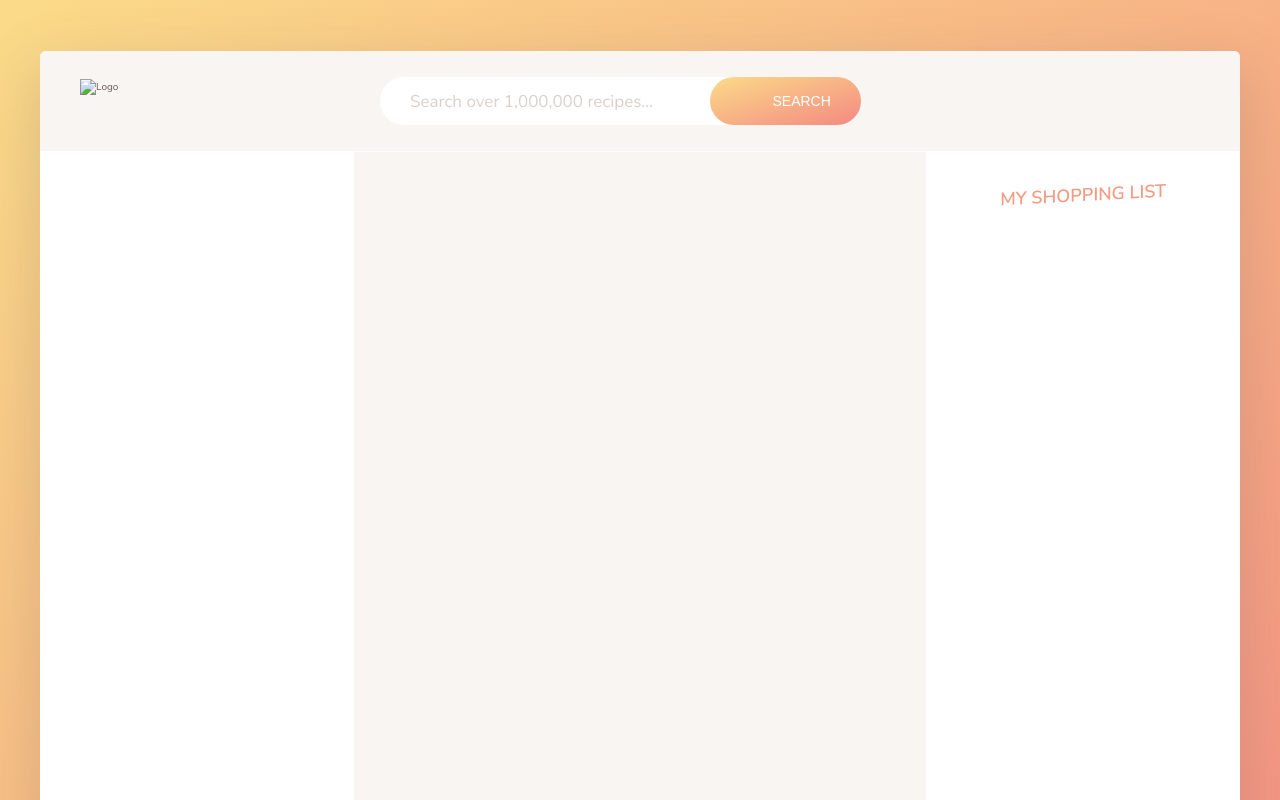
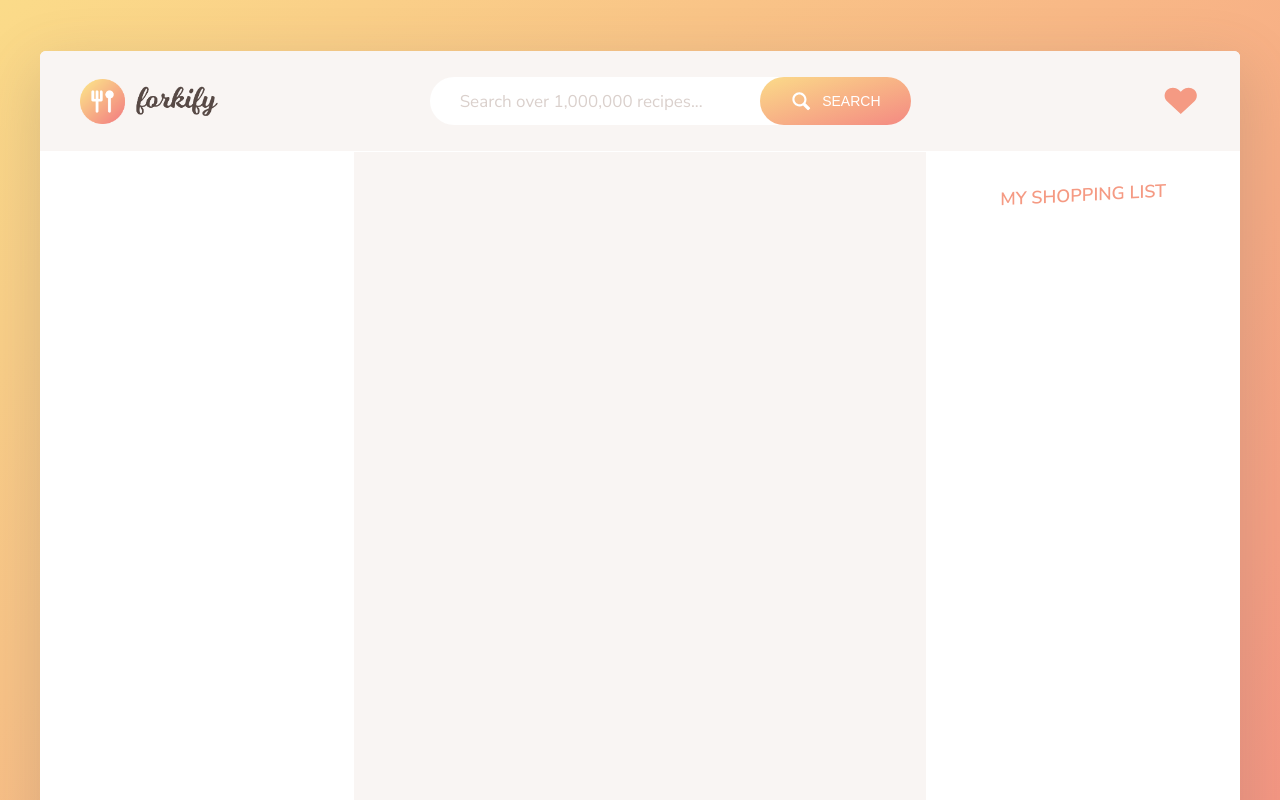
Before and after one commit to kkateli/Recipes_Web_Application, a plain HTML site: page src/index.html in a window 1280 px wide. Shown: the top 800 px of the page. Drawn offline with Linux system fonts and the light colour scheme.

Commit message:
Fix minor error of file locations

```diff
--- a/src/index.html
+++ b/src/index.html
@@ -6,20 +6,20 @@
     <meta name="viewport" content="width=device-width, initial-scale=1.0">
     <meta http-equiv="X-UA-Compatible" content="ie=edge">
     <link href="https://fonts.googleapis.com/css?family=Nunito+Sans:400,600,700" rel="stylesheet">
-    <link rel="stylesheet" href="css/style.css">
-    <link rel="shortcut icon" href="img/favicon.png" type="image/x-icon">
+    <link rel="stylesheet" href="../dist/css/style.css">
+    <link rel="shortcut icon" href="../dist/img/favicon.png" type="image/x-icon">
     <title>forkify // Search over 1,000,000 recipes</title>
 </head>
 
 <body>
     <div class="container">
         <header class="header">
-            <img src="img/logo.png" alt="Logo" class="header__logo">
+            <img src="../dist/img/logo.png" alt="Logo" class="header__logo">
             <form class="search">
                 <input type="text" class="search__field" placeholder="Search over 1,000,000 recipes...">
                 <button class="btn search__btn">
                     <svg class="search__icon">
-                        <use href="img/icons.svg#icon-magnifying-glass"></use>
+                        <use href="../dist/img/icons.svg#icon-magnifying-glass"></use>
                     </svg>
                     <span>Search</span>
                 </button>
@@ -27,7 +27,7 @@
             <div class="likes">
                 <div class="likes__field">
                     <svg class="likes__icon">
-                        <use href="img/icons.svg#icon-heart"></use>
+                        <use href="../dist/img/icons.svg#icon-heart"></use>
                     </svg>
                 </div>
                 <div class="likes__panel">
@@ -36,7 +36,7 @@
                         <li>
                             <a class="likes__link" href="#23456">
                                 <figure class="likes__fig">
-                                    <img src="img/test-1.jpg" alt="Test">
+                                    <img src="../dist/img/test-1.jpg" alt="Test">
                                 </figure>
                                 <div class="likes__data">
                                     <h4 class="likes__name">Pasta with Tomato ...</h4>
@@ -435,6 +435,7 @@
 
         </div>
     </div>
+    <script src='./js/index.js'></script>
 
     <!-- <script  src="js/bundle.js"></script> -->
 </body>
--- a/src/js/index.js
+++ b/src/js/index.js
@@ -1 +1,2 @@
 // Global app controller
+console.log("See if it works");
```
